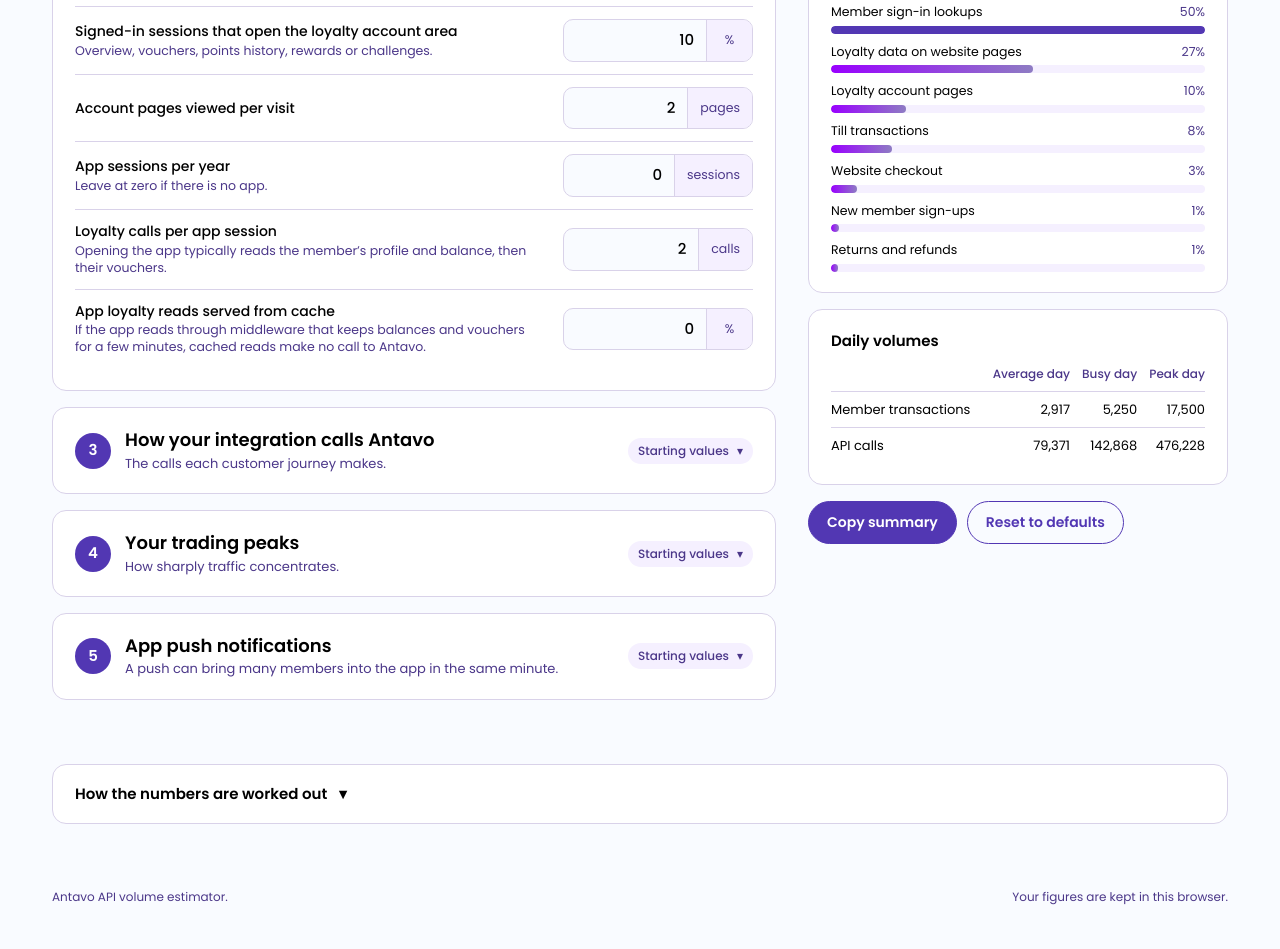
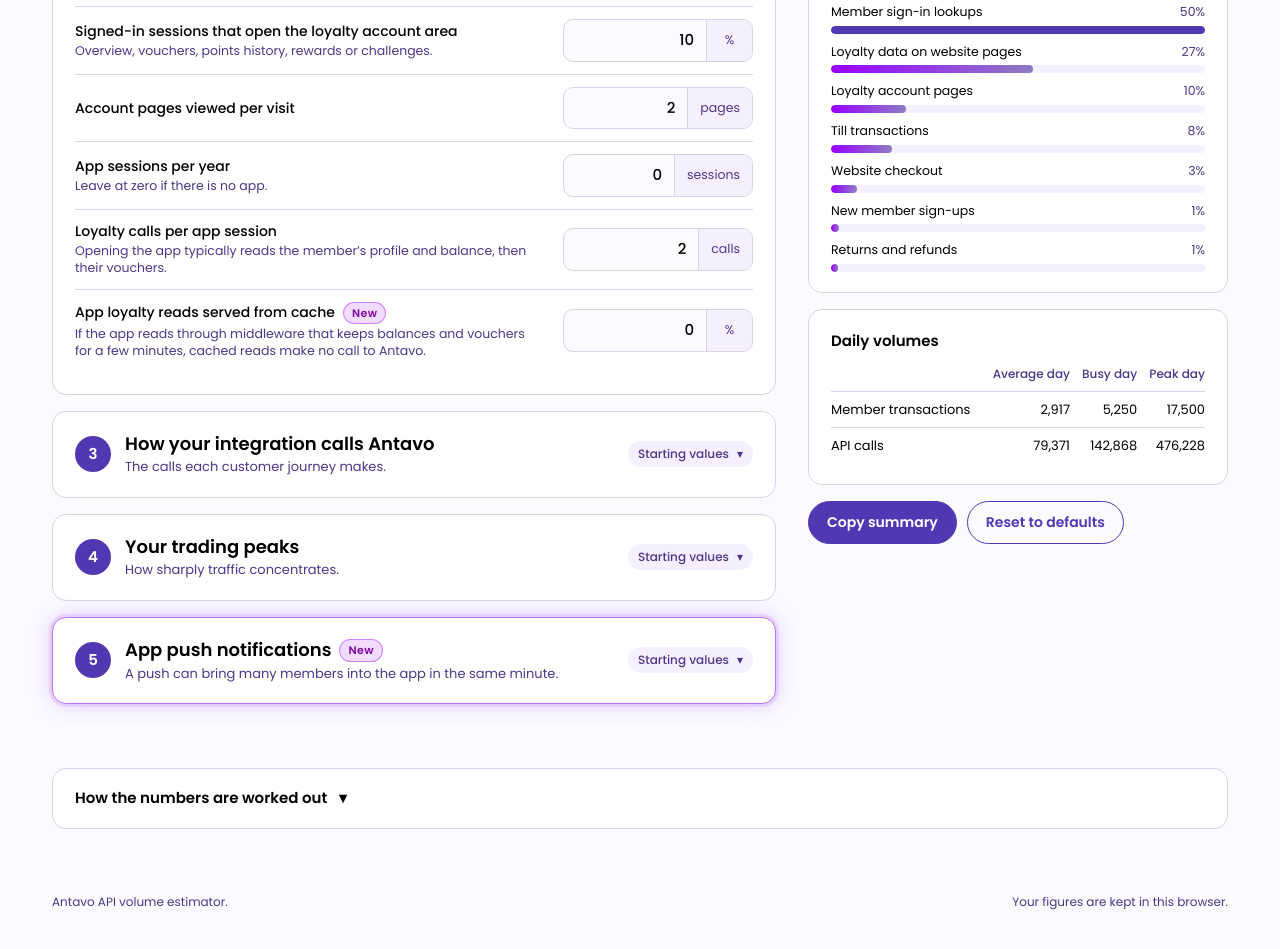
Before and after one commit to jamesthornton-antavo/api-estimator, a plain HTML site: page index.html in a window 1280 px wide. Shown: the part 1574-2523 px from the top of the page. Drawn offline with Linux system fonts and the light colour scheme.

Commit message:
Highlight what's new: a soft glow around the App push notifications step and New badges on it and the app-cache line
Co-Authored-By: Claude Opus 5.5 <noreply@anthropic.com>

```diff
--- a/index.html
+++ b/index.html
@@ -76,6 +76,8 @@ h1 .dot{ color:var(--accent); }
 .chev{ display:inline-block; margin-left:8px; transition:transform .12s ease; }
 details[open] .chev{ transform:rotate(180deg); }
 .step-body{ padding:0 22px 22px; }
+.step.is-new{ border-color:color-mix(in srgb, var(--bright) 45%, var(--border)); box-shadow:0 0 0 3px color-mix(in srgb, var(--bright) 10%, transparent), 0 0 22px color-mix(in srgb, var(--bright) 22%, transparent); }
+.badge-new{ display:inline-block; vertical-align:middle; margin-left:8px; padding:2px 8px; border-radius:999px; font-size:11px; font-weight:600; letter-spacing:.04em; line-height:1.5; background:color-mix(in srgb, var(--bright) 14%, transparent); color:var(--accent); border:1px solid color-mix(in srgb, var(--bright) 40%, transparent); }
 .note{ background:var(--card-soft); border-left:4px solid var(--accent); border-radius:6px; padding:10px 14px; font-size:13px; color:var(--muted); margin:0 0 16px; }
 .group-title{ font-size:13px; font-weight:600; color:var(--accent); margin:20px 0 4px; }
 .group-title:first-child{ margin-top:0; }
@@ -281,7 +283,7 @@ const F = [
   {id:"acctp", label:"Account pages viewed per visit", unit:"pages", t:"dec", d:2},
   {id:"asess", label:"App sessions per year", help:"Leave at zero if there is no app.", unit:"sessions", t:"int", d:0},
   {id:"alook", label:"Loyalty calls per app session", help:"Opening the app typically reads the member’s profile and balance, then their vouchers.", unit:"calls", t:"dec", d:2},
-  {id:"acache", label:"App loyalty reads served from cache", help:"If the app reads through middleware that keeps balances and vouchers for a few minutes, cached reads make no call to Antavo.", unit:"%", t:"pct", d:0}
+  {id:"acache", isNew:true, label:"App loyalty reads served from cache", help:"If the app reads through middleware that keeps balances and vouchers for a few minutes, cached reads make no call to Antavo.", unit:"%", t:"pct", d:0}
  ]},
  {s:3, title:"How your integration calls Antavo", sub:"The calls each customer journey makes.", note:"Set to Antavo’s standard integration pattern for a point-of-sale system and an e-commerce platform. Adjust a line if your integration design differs.", groups:[
   {g:"At the till", items:[
@@ -323,7 +325,7 @@ const F = [
   {id:"burst", label:"Busiest minute against the average minute of that hour", unit:"×", t:"dec", d:2},
   {id:"coin", label:"Channel overlap", help:"Online shopping peaks mid-morning and in the evening, store traffic at midday, so the two rarely peak in the same minute. 1.0 assumes they do.", unit:"×", t:"dec", d:0.8}
  ]},
- {s:5, title:"App push notifications", sub:"A push can bring many members into the app in the same minute.", note:"Trading traffic builds over hours; a push lands all at once. Size it on your largest send, such as a launch or a double-points day. Leave the audience at zero if there is no app.", items:[
+ {s:5, isNew:true, title:"App push notifications", sub:"A push can bring many members into the app in the same minute.", note:"Trading traffic builds over hours; a push lands all at once. Size it on your largest send, such as a launch or a double-points day. Leave the audience at zero if there is no app.", items:[
   {id:"paud", label:"Members sent your largest push", help:"Everyone the notification goes to, with notifications switched on.", unit:"members", t:"int", d:0},
   {id:"popen", label:"Share who open the app from it", help:"Take this from your own push reports. Retail pushes usually see single-digit open rates; a big launch can do better.", unit:"%", t:"pct", d:8},
   {id:"pmin", label:"Share of those opens in the busiest minute", help:"Most opens come in the first few minutes after a push lands. 15% assumes a fast first minute.", unit:"%", t:"pct", d:15},
@@ -357,7 +359,7 @@ const parse = s => { const c = String(s).replace(/[,\s£€%×x]/gi, ""); if (c
 function fieldHTML(f){
   if (f.derived) return `<div class="field"><label>${f.label}<span class="help">${f.help}</span></label><div class="derived" id="d-${f.derived}">–</div></div>`;
   return `<div class="field" data-f="${f.id}">
-    <label for="i-${f.id}">${f.label}${f.help ? `<span class="help">${f.help}</span>` : ""}</label>
+    <label for="i-${f.id}">${f.label}${f.isNew ? `<span class="badge-new">New</span>` : ""}${f.help ? `<span class="help">${f.help}</span>` : ""}</label>
     <div class="inp" id="w-${f.id}"><input id="i-${f.id}" inputmode="decimal" autocomplete="off" value="${fmtIn(f, V[f.id])}"><span class="unit">${f.unit}</span></div>
   </div>`;
 }
@@ -367,9 +369,9 @@ function render(){
     const body = (sec.note ? `<p class="note">${sec.note}</p>` : "") +
       (sec.items ? sec.items.map(fieldHTML).join("") :
         sec.groups.map(g => `<div class="group-title">${g.g}</div>` + g.items.map(fieldHTML).join("")).join(""));
-    const head = `<span class="num">${sec.s}</span><span><h2>${sec.title}</h2><p class="sub">${sec.sub}</p></span>`;
+    const head = `<span class="num">${sec.s}</span><span><h2>${sec.title}${sec.isNew ? `<span class="badge-new">New</span>` : ""}</h2><p class="sub">${sec.sub}</p></span>`;
     if (sec.open) return `<section class="step"><div class="step-head">${head}</div><div class="step-body">${body}</div></section>`;
-    return `<details class="step" id="sec-${sec.s}"><summary>${head}<span class="state" id="st-${sec.s}">Starting values<span class="chev" aria-hidden="true">▾</span></span></summary><div class="step-body">${body}</div></details>`;
+    return `<details class="step${sec.isNew ? " is-new" : ""}" id="sec-${sec.s}"><summary>${head}<span class="state" id="st-${sec.s}">Starting values<span class="chev" aria-hidden="true">▾</span></span></summary><div class="step-body">${body}</div></details>`;
   }).join("");
   ALL.forEach(f => {
     const el = document.getElementById("i-" + f.id);
```
